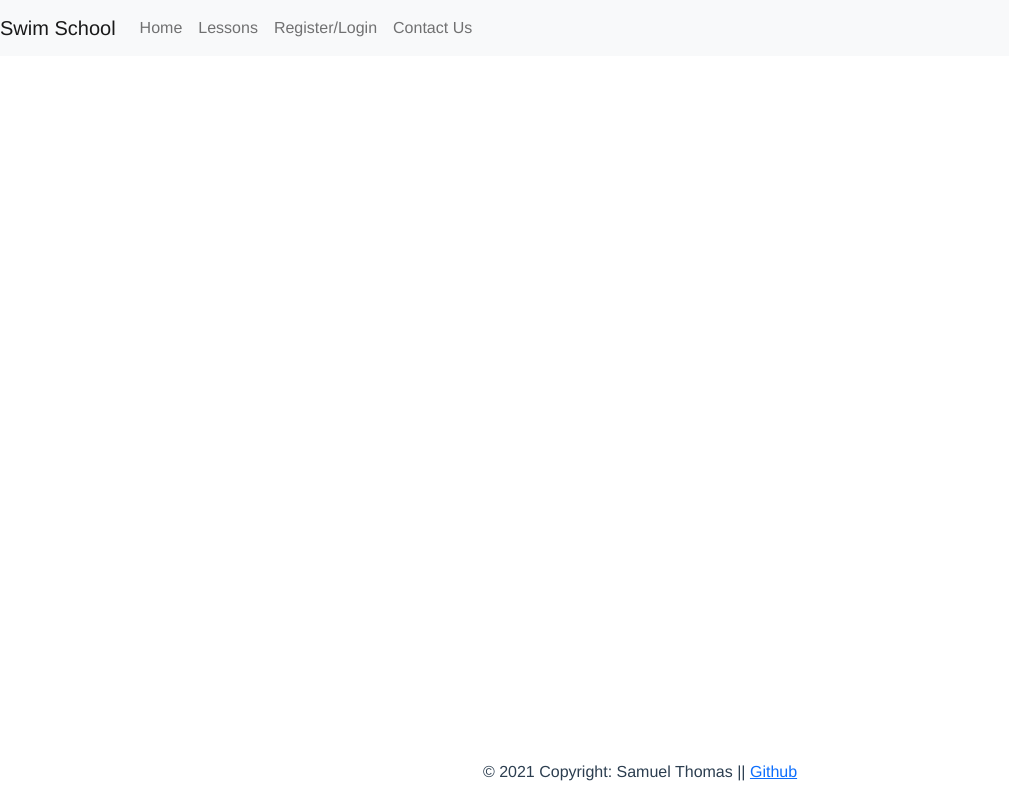
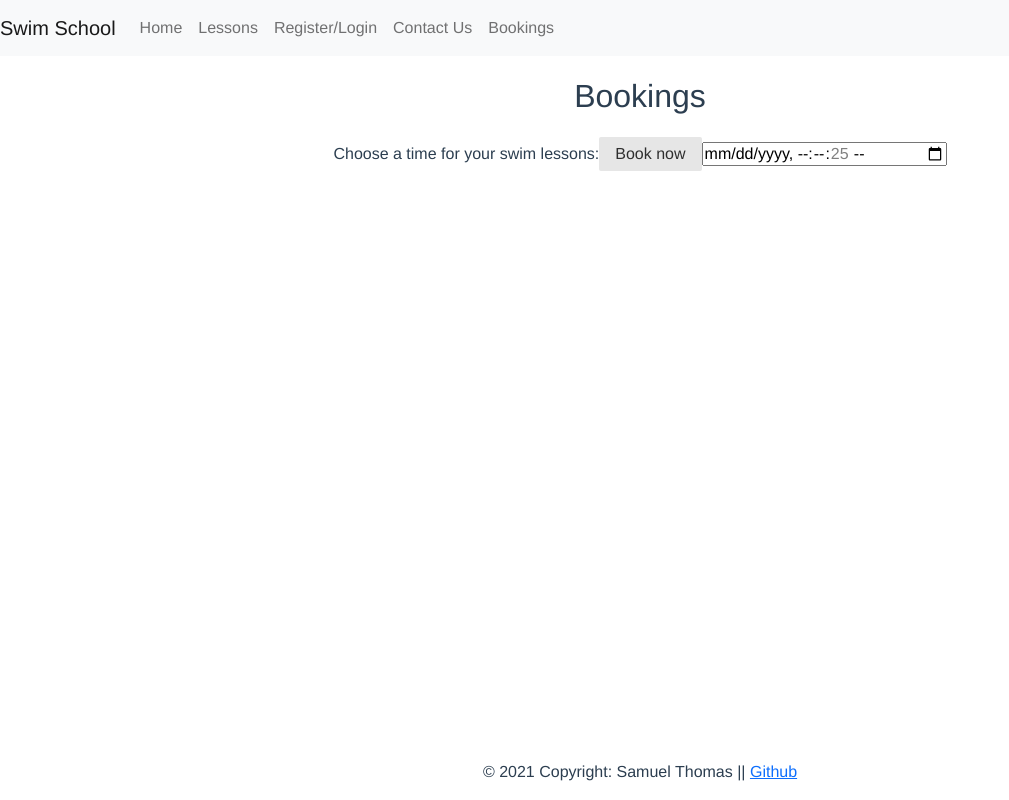
Before and after one commit to sammytvfx/creative-project, a Vue app in the folder front-end/: page /Bookings in a window 1280 px wide. Shown: the whole page, without its empty margins (0-1009 px from the left). Built offline with nearby package versions, Linux system fonts and the light colour scheme.

Commit message:
added back-end and front-end for bookings

```diff
--- a/front-end/package.json
+++ b/front-end/package.json
@@ -18,10 +18,12 @@
     "bootstrap": "^5.0.1",
     "core-js": "^3.6.5",
     "jquery": "^3.6.0",
+    "moment": "^2.29.1",
     "popper.js": "^1.16.1",
     "purecss": "^2.0.6",
     "vue": "^2.6.11",
-    "vue-router": "^3.2.0"
+    "vue-router": "^3.2.0",
+    "vuejs-datetimepicker": "^1.1.13"
   },
   "devDependencies": {
     "@vue/cli-plugin-babel": "~4.5.0",
--- a/front-end/src/App.vue
+++ b/front-end/src/App.vue
@@ -11,6 +11,7 @@
       <router-link class="nav-item nav-link" to="/Lessons">Lessons</router-link>
       <router-link class="nav-item nav-link" to="/Register">Register/Login</router-link>
       <router-link class="nav-item nav-link" to="/Questions">Contact Us</router-link>
+      <router-link class="nav-item nav-link" to="/Bookings">Bookings</router-link>
     </div>
   </div>
 </nav>
--- a/front-end/src/components/Account.vue
+++ b/front-end/src/components/Account.vue
@@ -44,14 +44,6 @@ export default {
     user() {
       return this.$root.$data.user;
     },
-   async add () {
-      try {
-        await axios.post("/api/users");
-        email: this.$root.$data.email;
-      } catch (error) {
-        console.log("did not add e-mail");
-      }
-   }
   },
     methods: {
     async logout() {
--- a/front-end/src/router/index.js
+++ b/front-end/src/router/index.js
@@ -4,6 +4,8 @@ import Home from '../views/Home.vue'
 import Lessons from '../views/Lessons.vue'
 import Register from '../views/Register.vue'
 import Questions from '../views/Questions.vue'
+import Bookings from'../views/Bookings.vue'
+
 Vue.use(VueRouter)
 
 const routes = [
@@ -27,6 +29,11 @@ const routes = [
     name: 'Questions',
     component: Questions
   },
+  {
+    path: '/Bookings',
+    name: 'Bookings',
+    component: Bookings,
+  },
 ]
 
 const router = new VueRouter({
--- /dev/null
+++ b/front-end/src/views/Bookings.vue
@@ -0,0 +1,26 @@
+<template>
+<div>
+    <h1>Bookings</h1>
+    <label for="meeting-time">Choose a time for your swim lessons:</label>
+    <button class="pure-button" @click="book"> Book now </button>
+
+<input type="datetime-local" id="swim-lesson"
+       name="swim-lesson" v-bind:min="mintime" :value="selectedDate" @input="selectedDate">
+</div>
+</template>
+
+<script>
+import moment from "moment";
+   export default {
+  data(){
+    return{
+      mintime: moment(Date.now()).format("YYYY-MM-DDTHH:mm:ss"),
+      value: moment(Date.now() + 8640000).format("YYYY-MM-DDTHH:mm:ss"),
+      selectedDate: '',
+        }
+  },
+  method: {
+
+  }
+}
+</script>
--- a/front-end/src/views/Home.vue
+++ b/front-end/src/views/Home.vue
@@ -27,7 +27,6 @@
 </template>
 
 <script>
-import axios from 'axios';
 import { FontAwesomeIcon } from "@fortawesome/vue-fontawesome";
 
 export default {
```
Also changed, not shown: 1 other file (tests, documents, lock files or other folders).
